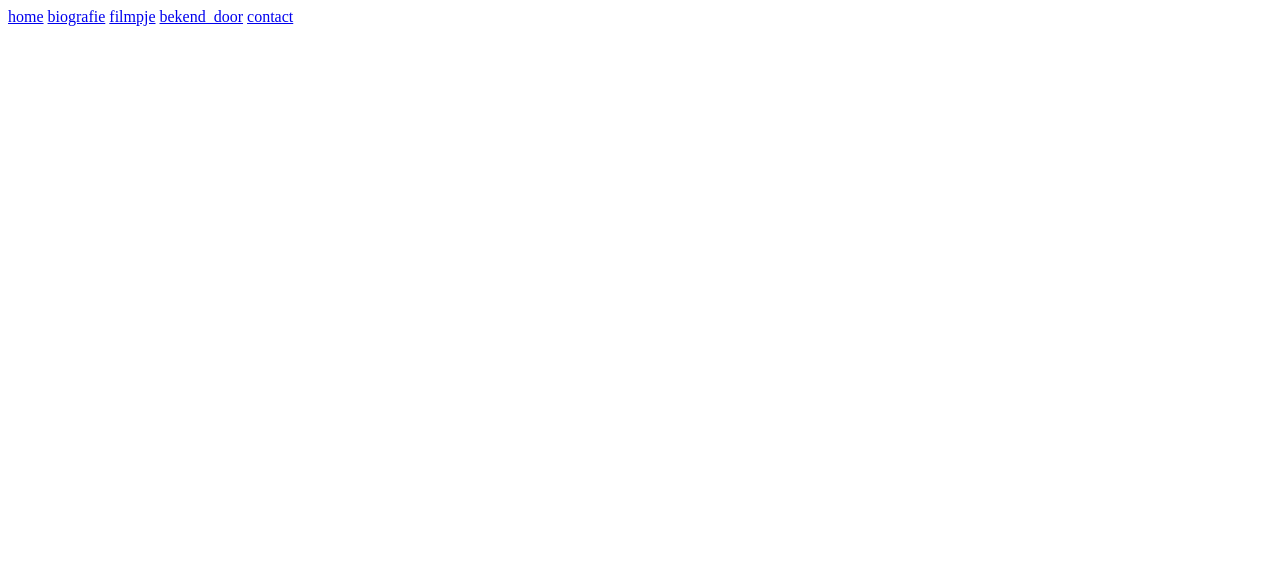
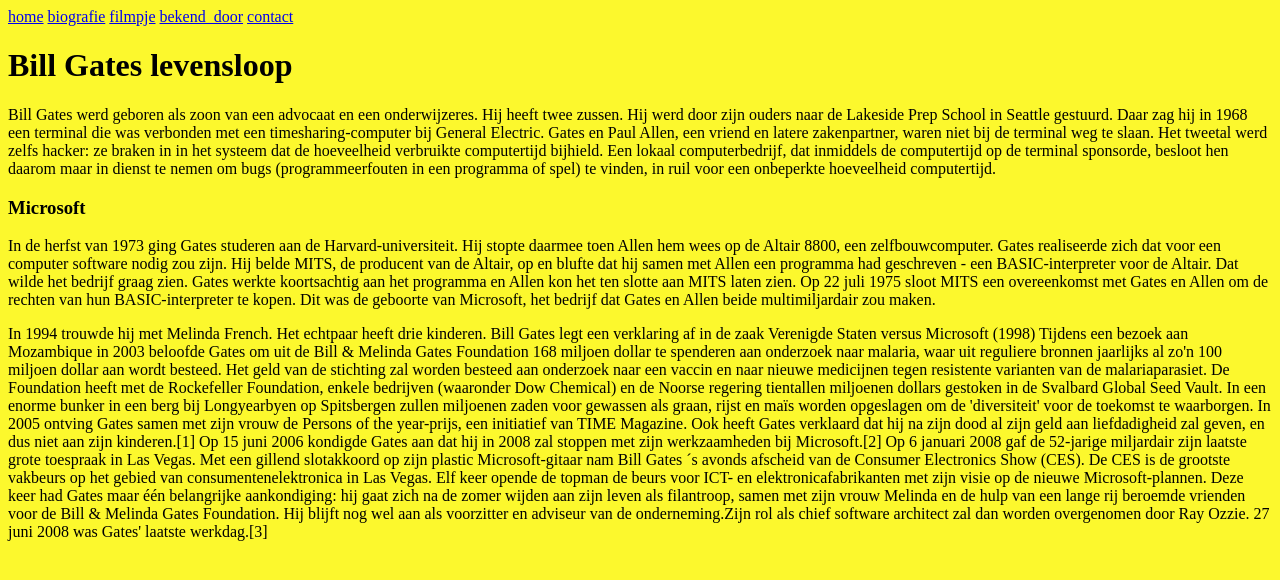
Before and after one commit to mikail4258/mikail4258.github.io, a plain HTML site: page biografie.html in a window 1280 px wide. Drawn offline with Linux system fonts and the light colour scheme.

Commit message:
verbterde versie

```diff
--- a/biografie.html
+++ b/biografie.html
@@ -3,6 +3,12 @@
   <head>
     <meta charset="utf-8">
     <title></title>
+    <style>
+      body {
+        background-color: #fcf82d;
+        color: #000000;
+      }
+    </style>
   </head>
   <body>
     <a href="index.html">home</a>
@@ -10,5 +16,26 @@
     <a href="filmpje.html">filmpje</a>
     <a href="bekend_door.html">bekend_door</a>
     <a href="contact.html">contact</a>
+
+    <h1>Bill Gates levensloop</h1>
+    <p>Bill Gates werd geboren als zoon van een advocaat en een onderwijzeres. Hij heeft twee zussen. Hij werd door zijn ouders naar de Lakeside Prep School in Seattle gestuurd. Daar zag hij in 1968 een terminal die was verbonden met een timesharing-computer bij General Electric. Gates en Paul Allen, een vriend en latere zakenpartner, waren niet bij de terminal weg te slaan. Het tweetal werd zelfs hacker: ze braken in in het systeem dat de hoeveelheid verbruikte computertijd bijhield. Een lokaal computerbedrijf, dat inmiddels de computertijd op de terminal sponsorde, besloot hen daarom maar in dienst te nemen om bugs (programmeerfouten in een programma of spel) te vinden, in ruil voor een onbeperkte hoeveelheid computertijd.
+    </p>
+    <h3>Microsoft</h3>
+    <p>
+      In de herfst van 1973 ging Gates studeren aan de Harvard-universiteit. Hij stopte daarmee toen Allen hem wees op de Altair 8800, een zelfbouwcomputer. Gates realiseerde zich dat voor een computer software nodig zou zijn. Hij belde MITS, de producent van de Altair, op en blufte dat hij samen met Allen een programma had geschreven - een BASIC-interpreter voor de Altair. Dat wilde het bedrijf graag zien. Gates werkte koortsachtig aan het programma en Allen kon het ten slotte aan MITS laten zien. Op 22 juli 1975 sloot MITS een overeenkomst met Gates en Allen om de rechten van hun BASIC-interpreter te kopen. Dit was de geboorte van Microsoft, het bedrijf dat Gates en Allen beide multimiljardair zou maken.
+    </p>
+    <p>
+In 1994 trouwde hij met Melinda French. Het echtpaar heeft drie kinderen.
+
+
+Bill Gates legt een verklaring af in de zaak Verenigde Staten versus Microsoft (1998)
+Tijdens een bezoek aan Mozambique in 2003 beloofde Gates om uit de Bill & Melinda Gates Foundation 168 miljoen dollar te spenderen aan onderzoek naar malaria, waar uit reguliere bronnen jaarlijks al zo'n 100 miljoen dollar aan wordt besteed. Het geld van de stichting zal worden besteed aan onderzoek naar een vaccin en naar nieuwe medicijnen tegen resistente varianten van de malariaparasiet.
+
+De Foundation heeft met de Rockefeller Foundation, enkele bedrijven (waaronder Dow Chemical) en de Noorse regering tientallen miljoenen dollars gestoken in de Svalbard Global Seed Vault. In een enorme bunker in een berg bij Longyearbyen op Spitsbergen zullen miljoenen zaden voor gewassen als graan, rijst en maïs worden opgeslagen om de 'diversiteit' voor de toekomst te waarborgen.
+
+In 2005 ontving Gates samen met zijn vrouw de Persons of the year-prijs, een initiatief van TIME Magazine. Ook heeft Gates verklaard dat hij na zijn dood al zijn geld aan liefdadigheid zal geven, en dus niet aan zijn kinderen.[1]
+
+Op 15 juni 2006 kondigde Gates aan dat hij in 2008 zal stoppen met zijn werkzaamheden bij Microsoft.[2] Op 6 januari 2008 gaf de 52-jarige miljardair zijn laatste grote toespraak in Las Vegas. Met een gillend slotakkoord op zijn plastic Microsoft-gitaar nam Bill Gates ´s avonds afscheid van de Consumer Electronics Show (CES). De CES is de grootste vakbeurs op het gebied van consumentenelektronica in Las Vegas. Elf keer opende de topman de beurs voor ICT- en elektronicafabrikanten met zijn visie op de nieuwe Microsoft-plannen. Deze keer had Gates maar één belangrijke aankondiging: hij gaat zich na de zomer wijden aan zijn leven als filantroop, samen met zijn vrouw Melinda en de hulp van een lange rij beroemde vrienden voor de Bill & Melinda Gates Foundation. Hij blijft nog wel aan als voorzitter en adviseur van de onderneming.Zijn rol als chief software architect zal dan worden overgenomen door Ray Ozzie. 27 juni 2008 was Gates' laatste werkdag.[3]</p>
+
   </body>
 </html>
```
Also changed, not shown: bekend_door.html (+9 -1 lines), contact.html (+11 -2 lines), filmpje.html (+10 -0 lines), index.html (+9 -4 lines).
